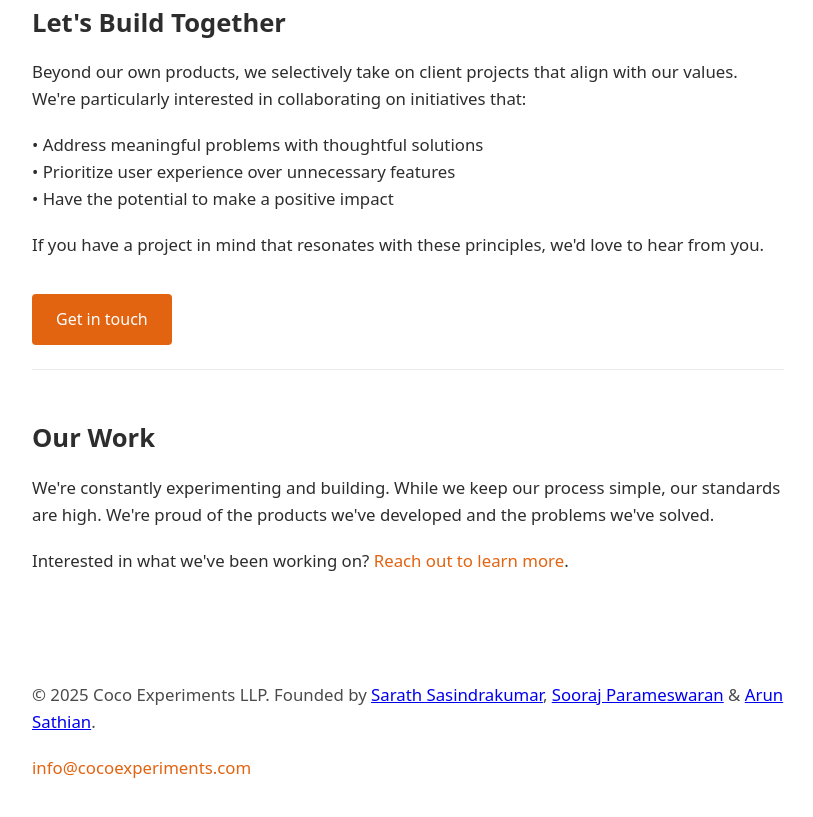
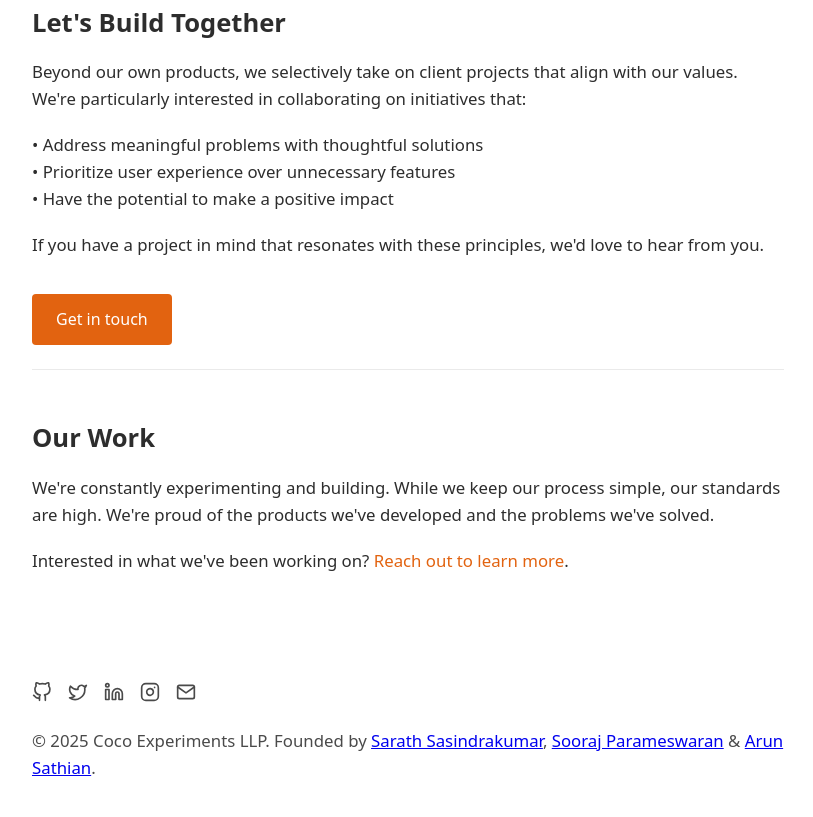
Before and after one commit to cocoexperiments/cocoexperiments.com, a plain HTML site: page index.html in a window 1280 px wide. Shown: the part 1054-1871 px from the top of the page, without its empty margins (232-1045 px from the left). Drawn offline with Linux system fonts and the light colour scheme.

Commit message:
Add social links

```diff
--- a/index.html
+++ b/index.html
@@ -121,6 +121,21 @@
         font-size: 0.9rem;
       }
 
+      .social-links {
+        display: flex;
+        gap: 1rem;
+        margin-bottom: 1.2rem;
+      }
+
+      .social-icon {
+        color: var(--secondary);
+        transition: color 0.2s ease;
+      }
+
+      .social-icon:hover {
+        color: var(--accent);
+      }
+
       @media (max-width: 600px) {
         h1 {
           font-size: 1.8rem;
@@ -232,6 +247,114 @@
     </div>
 
     <footer>
+      <div class="social-links">
+        <a
+          href="https://github.com/cocoexperiments"
+          target="_blank"
+          class="social-icon"
+          aria-label="GitHub"
+        >
+          <svg
+            width="20"
+            height="20"
+            viewBox="0 0 24 24"
+            fill="none"
+            stroke="currentColor"
+            stroke-width="2"
+            stroke-linecap="round"
+            stroke-linejoin="round"
+          >
+            <path
+              d="M9 19c-5 1.5-5-2.5-7-3m14 6v-3.87a3.37 3.37 0 0 0-.94-2.61c3.14-.35 6.44-1.54 6.44-7A5.44 5.44 0 0 0 20 4.77 5.07 5.07 0 0 0 19.91 1S18.73.65 16 2.48a13.38 13.38 0 0 0-7 0C6.27.65 5.09 1 5.09 1A5.07 5.07 0 0 0 5 4.77a5.44 5.44 0 0 0-1.5 3.78c0 5.42 3.3 6.61 6.44 7A3.37 3.37 0 0 0 9 18.13V22"
+            ></path>
+          </svg>
+        </a>
+        <a
+          href="https://x.com/cocoexperiments"
+          target="_blank"
+          class="social-icon"
+          aria-label="Twitter"
+        >
+          <svg
+            width="20"
+            height="20"
+            viewBox="0 0 24 24"
+            fill="none"
+            stroke="currentColor"
+            stroke-width="2"
+            stroke-linecap="round"
+            stroke-linejoin="round"
+          >
+            <path
+              d="M22 4s-.7 2.1-2 3.4c1.6 10-9.4 17.3-18 11.6 2.2.1 4.4-.6 6-2C3 15.5.5 9.6 3 5c2.2 2.6 5.6 4.1 9 4-.9-4.2 4-6.6 7-3.8 1.1 0 3-1.2 3-1.2z"
+            ></path>
+          </svg>
+        </a>
+        <a
+          href="https://www.linkedin.com/company/cocoexperiments"
+          target="_blank"
+          class="social-icon"
+          aria-label="LinkedIn"
+        >
+          <svg
+            width="20"
+            height="20"
+            viewBox="0 0 24 24"
+            fill="none"
+            stroke="currentColor"
+            stroke-width="2"
+            stroke-linecap="round"
+            stroke-linejoin="round"
+          >
+            <path
+              d="M16 8a6 6 0 0 1 6 6v7h-4v-7a2 2 0 0 0-2-2 2 2 0 0 0-2 2v7h-4v-7a6 6 0 0 1 6-6z"
+            ></path>
+            <rect x="2" y="9" width="4" height="12"></rect>
+            <circle cx="4" cy="4" r="2"></circle>
+          </svg>
+        </a>
+        <a
+          href="https://www.instagram.com/cocoexperiments"
+          target="_blank"
+          class="social-icon"
+          aria-label="Instagram"
+        >
+          <svg
+            width="20"
+            height="20"
+            viewBox="0 0 24 24"
+            fill="none"
+            stroke="currentColor"
+            stroke-width="2"
+            stroke-linecap="round"
+            stroke-linejoin="round"
+          >
+            <rect x="2" y="2" width="20" height="20" rx="5" ry="5"></rect>
+            <path d="M16 11.37A4 4 0 1 1 12.63 8 4 4 0 0 1 16 11.37z"></path>
+            <line x1="17.5" y1="6.5" x2="17.51" y2="6.5"></line>
+          </svg>
+        </a>
+        <a
+          href="mailto:info@cocoexperiments.com"
+          target="_blank"
+          class="social-icon"
+          aria-label="Email"
+        >
+          <svg
+            width="20"
+            height="20"
+            viewBox="0 0 24 24"
+            fill="none"
+            stroke="currentColor"
+            stroke-width="2"
+            stroke-linecap="round"
+            stroke-linejoin="round"
+          >
+            <rect x="2" y="4" width="20" height="16" rx="2" ry="2"></rect>
+            <polyline points="22,6 12,13 2,6"></polyline>
+          </svg>
+        </a>
+      </div>
       <p>
         © 2025 Coco Experiments LLP. Founded by
         <a href="https://x.com/netooraan" target="_blank"
@@ -245,11 +368,6 @@
           >Arun Sathian</a
         >.
       </p>
-      <p>
-        <a href="mailto:info@cocoexperiments.com" class="subtle-link"
-          >info@cocoexperiments.com</a
-        >
-      </p>
     </footer>
   </body>
 </html>
```
